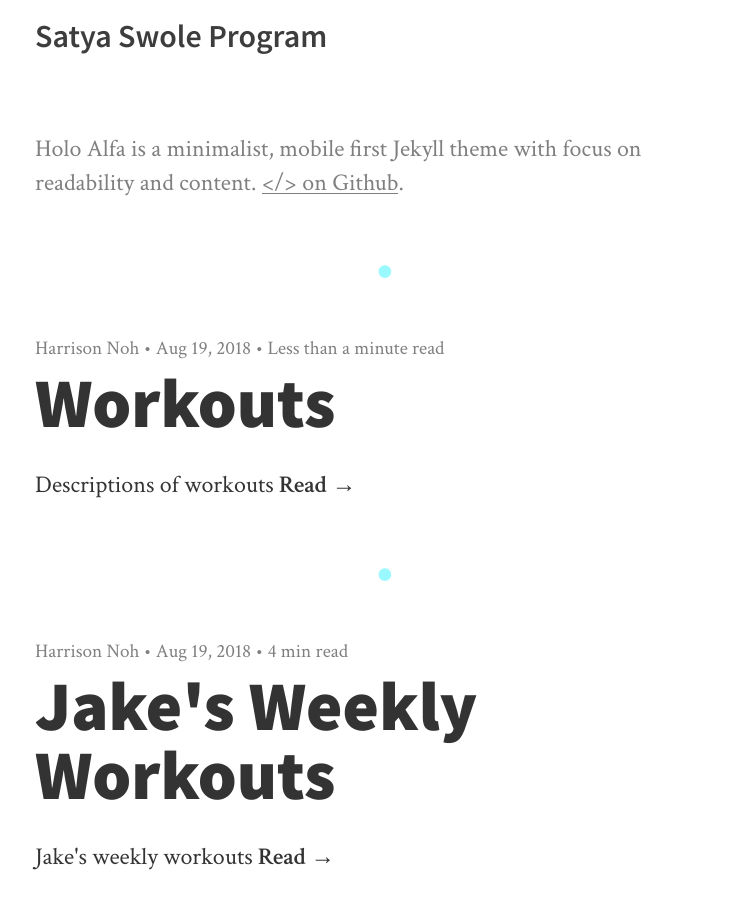
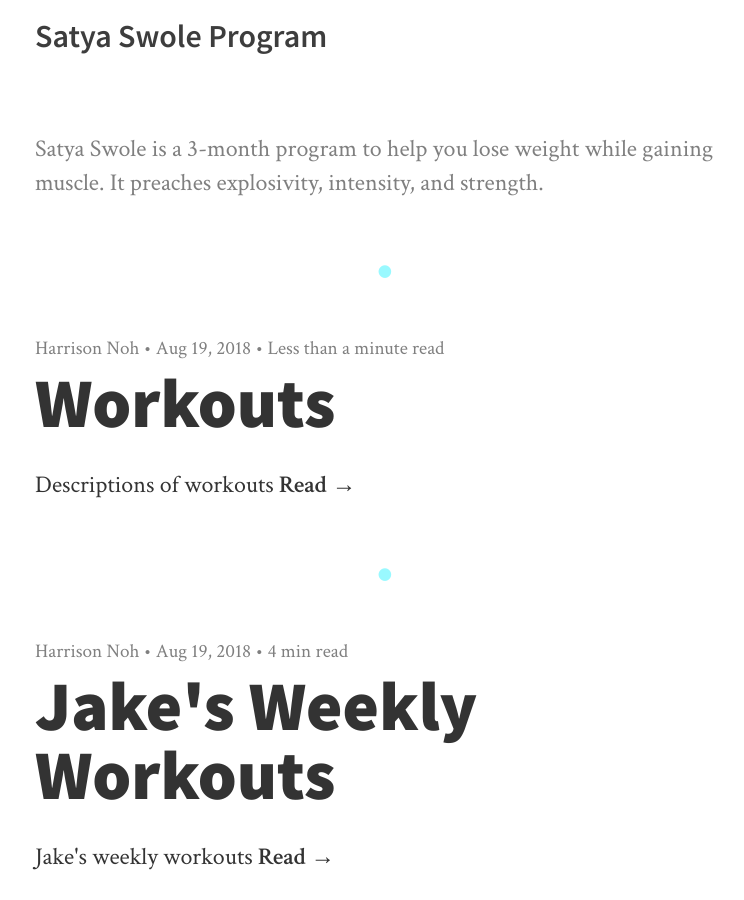
Before and after one commit to nohharri/jakeandcarly, a Jekyll site: the page built from index.html, in a window 1280 px wide and 900 px high. Shown: the whole window, without its empty margins (255-999 px from the left). Built offline with Jekyll 4.4.1, drawn with Linux system fonts in a browser that asks for light colours; nearby versions of some CDN libraries; the list of posts is cut into pages by our own code.

Commit message:
added config

```diff
--- a/_config.yml
+++ b/_config.yml
@@ -8,7 +8,7 @@ description:
   meta: Satya Swole is a 3-month program to help you lose weight while gaining muscle. It preaches explosivity, intensity, and strength.
 
   # Description of your site. This will show up on the front page.
-  subtitle: Holo Alfa is a minimalist, mobile first Jekyll theme with focus on readability and content. <a href="https://github.com/steinvc/holo-alfa">&lt;/&gt; on Github</a>.
+  subtitle: Satya Swole is a 3-month program to help you lose weight while gaining muscle. It preaches explosivity, intensity, and strength.
 
 author:
   name: Harrison Noh
```
